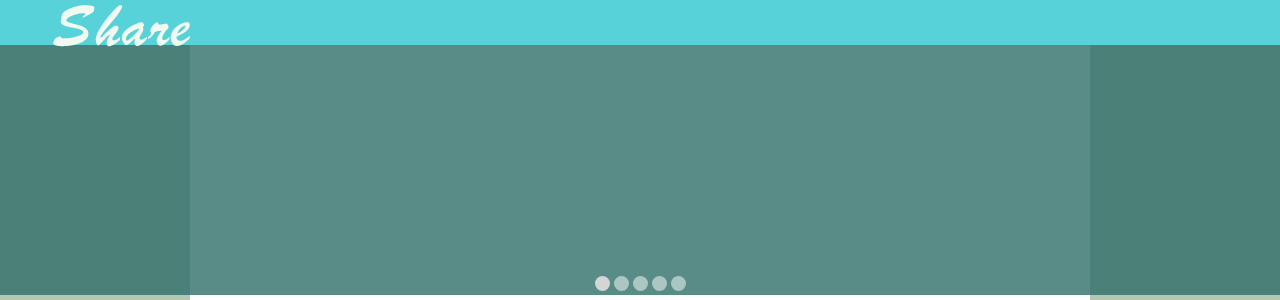
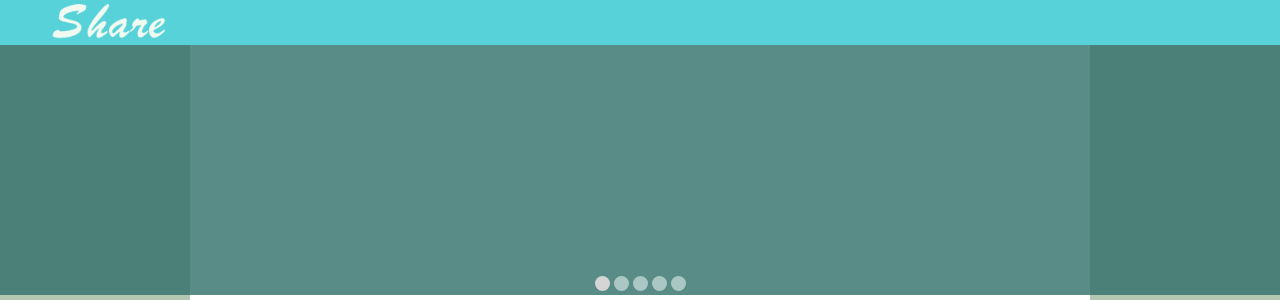
Before and after one commit to UniqueStudio/sharing, a Flask app: template app/templates/index.html in a window 1280 px wide. Shown: the top 300 px of the page. Run offline with Flask 2, Linux system fonts and the light colour scheme; the template is opened without the code that fills it: values that come from a table or form of the project are taken from there, others are empty.

Commit message:
little change

```diff
--- a/app/static/js/index2.js
+++ b/app/static/js/index2.js
@@ -69,7 +69,7 @@ document.getElementsByClassName("sendCommentText")[0].onkeyup = function(){
 	document.getElementsByClassName("commentInputNum")[0].innerHTML = 120 -inputNum;
 	//根据评论字数是否为零对提交按钮设置不同的样式
 	if(inputNum){
-		endCommentTextButton.color = "#5F5F5F";
+		sendCommentTextButton.color = "#5F5F5F";
 		sendCommentTextButton.cursor = "pointer";
 	}
 	else{
--- a/app/templates/index.html
+++ b/app/templates/index.html
@@ -5,7 +5,7 @@
 {% block content %}
 
 	<div class="header">
-		<img src="../static/img/share-2.png" style="margin-left:50px;min-height:100%" alt="" />
+		<img src="../static/img/share-2.png" style="margin-left:50px;height:100%" alt="" />
 		{% if session.logged_in %}
 		<a href="{{ url_for('logout') }}" class="logout">登出</a>
 		{% endif %}
@@ -129,7 +129,6 @@
 	</div>
 {% endblock %}
 {% block script %}
-    <script src="../static/js/jquery.js">
 	<script type="text/javascript" rel="script" src="../static/js/indexBanner.js"></script>
 	<script type="text/javascript" rel="script" src="../static/js/index.js"></script>
 {% endblock %}
```
Also changed, not shown: app/static/css/login.css (indentation only).
